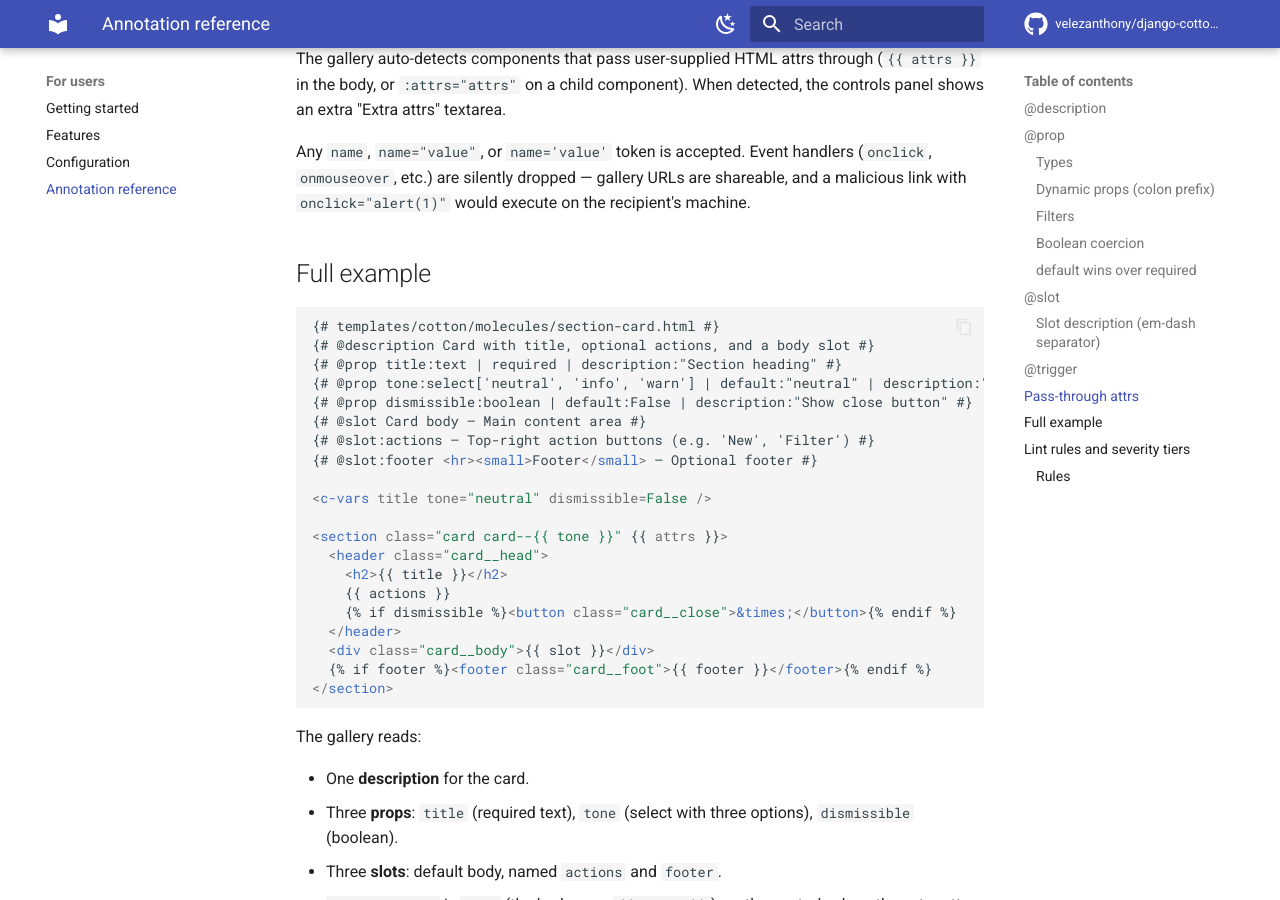
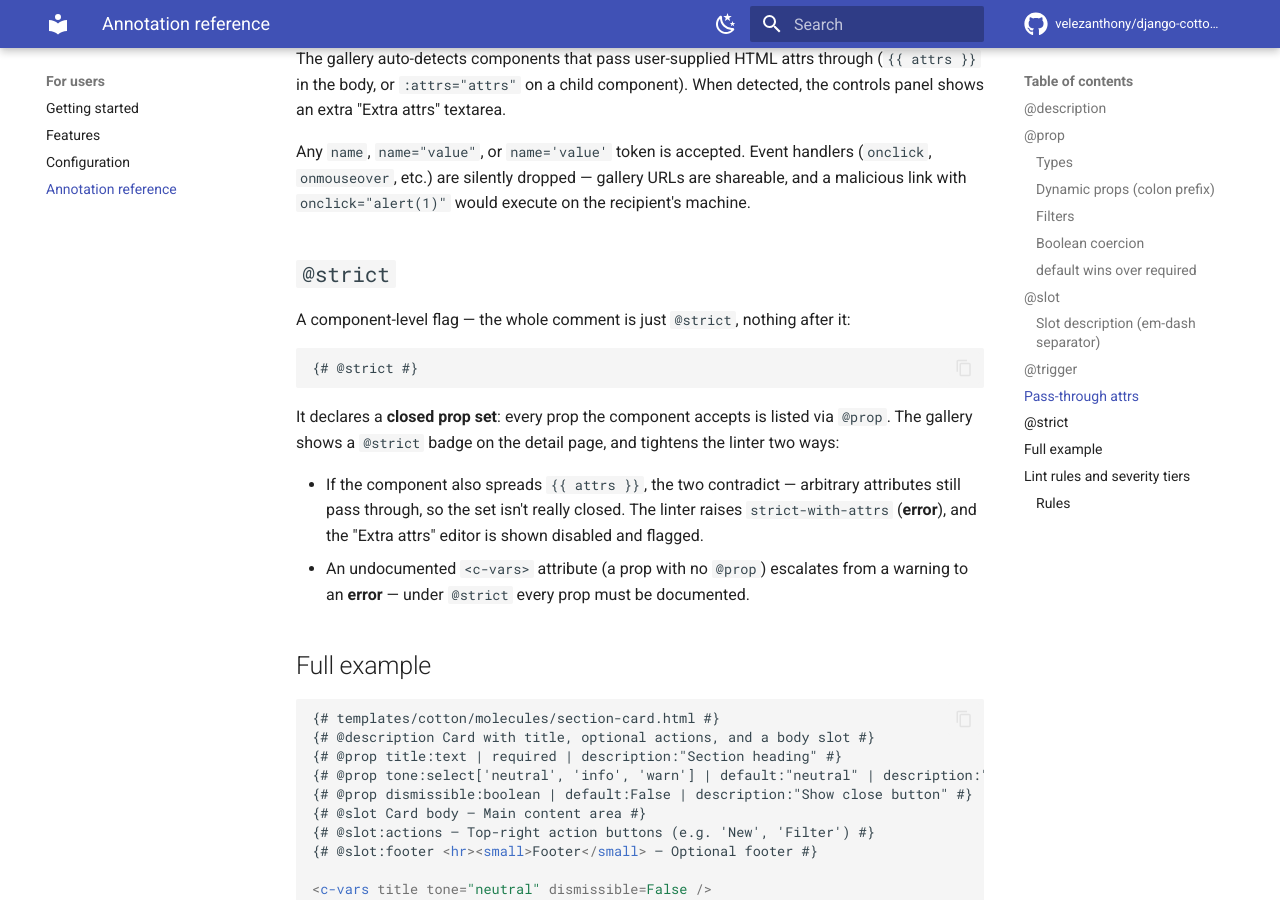
Before and after one commit to velezanthony/django-cotton-gallery, an MkDocs documentation site: the page built from docs/users/annotations.md, in a window 1280 px wide and 900 px high, scrolled down 2854 px. Built offline with MkDocs 1.6.1 and Material for MkDocs 9.7.7, drawn with Linux system fonts in a browser that asks for light colours; comment, search, counter and statistics services are not loaded; some of the changed text lies outside the part shown.

Commit message:
feat(annotations): support @strict — closed prop set
Parse the {# @strict #} flag into ParsedComponent.strict, surfaced three ways:
- a badge on the component detail page;
- a linter rule (strict-with-attrs, warning) when a @strict component also
  spreads {{ attrs }} — the two contradict;
- a `strict` filter in the Ctrl+K quick switcher (via _props-index.json), with
  a hint chip and placeholder entry.

Reaches parity with the django-cotton-props VS Code extension.

````diff
--- a/docs/users/annotations.md
+++ b/docs/users/annotations.md
@@ -105,6 +105,19 @@
 
 Any `name`, `name="value"`, or `name='value'` token is accepted. Event handlers (`onclick`, `onmouseover`, etc.) are silently dropped — gallery URLs are shareable, and a malicious link with `onclick="alert(1)"` would execute on the recipient's machine.
 
+## `@strict`
+
+A component-level flag — the whole comment is just `@strict`, nothing after it:
+
+```html
+{# @strict #}
+```
+
+It declares a **closed prop set**: every prop the component accepts is listed via `@prop`. The gallery shows a `@strict` badge on the detail page, and tightens the linter two ways:
+
+- If the component also spreads `{{ attrs }}`, the two contradict — arbitrary attributes still pass through, so the set isn't really closed. The linter raises `strict-with-attrs` (**error**), and the "Extra attrs" editor is shown disabled and flagged.
+- An undocumented `<c-vars>` attribute (a prop with no `@prop`) escalates from a warning to an **error** — under `@strict` every prop must be documented.
+
 ## Full example
 
 ```html
@@ -157,7 +170,8 @@
 | `required-with-default` | error | `\| required` and `\| default:` coexist (contradictory). |
 | `enum-default-out-of-range` | error | Default not in `select['…']` options. |
 | `type-default-mismatch` | error | Default value doesn't match the declared type (e.g. `number` with `"abc"`). |
+| `strict-with-attrs` | error | Component is `@strict` (closed prop set) but also spreads `{{ attrs }}` — contradictory. |
 | `missing-cvars` | warning | Component has `@prop` but no `<c-vars>` tag. |
-| `missing-annotation` | warning | `<c-vars>` declares a prop with no `@prop` documenting it. |
+| `missing-annotation` | warning (error under `@strict`) | `<c-vars>` declares a prop with no `@prop` documenting it. |
 | `missing-description` | warning | `@prop` without `\| description:` filter. |
 | `undeclared-template-var` | hint | `{{ x }}` referenced but not in `<c-vars>`. Heuristic — context-processor variables and `{% with %}` locals legitimately trip this. |
--- a/src/django_cotton_gallery/static/django_cotton_gallery/js/power-tools.js
+++ b/src/django_cotton_gallery/static/django_cotton_gallery/js/power-tools.js
@@ -131,6 +131,7 @@
     else if (lower === 'has-named-slots') filters.push({ kind: 'has-named-slots' });
     else if (lower === 'has-default-slot') filters.push({ kind: 'has-default-slot' });
     else if (lower === 'deprecated') filters.push({ kind: 'deprecated' });
+    else if (lower === 'strict') filters.push({ kind: 'strict' });
     else if (lower.startsWith('prop:')) {
       const rest = tok.slice(5);
       // Empty value (just `prop:`) routes into the partial-name path so
@@ -161,6 +162,7 @@
   if (filter.kind === 'has-named-slots') return !!propsData.has_named_slots;
   if (filter.kind === 'has-default-slot') return !!propsData.has_default_slot;
   if (filter.kind === 'deprecated') return !!propsData.deprecated;
+  if (filter.kind === 'strict') return !!propsData.strict;
   if (filter.kind === 'slot') {
     return (propsData.slots || []).some((s) => (s || '').toLowerCase().includes(filter.name));
   }
@@ -337,6 +339,7 @@
       if (f.kind === 'has-named-slots') return 'with at least one named slot';
       if (f.kind === 'has-default-slot') return 'with a default slot';
       if (f.kind === 'deprecated') return 'with deprecated props';
+      if (f.kind === 'strict') return 'that are @strict';
       return '';
     }).filter(Boolean);
     return 'Components ' + parts.join(' · ');
--- a/src/django_cotton_gallery/templates/django_cotton_gallery/base.html
+++ b/src/django_cotton_gallery/templates/django_cotton_gallery/base.html
@@ -442,7 +442,7 @@
   <div class="cg-switcher__panel">
     <div class="cg-switcher__input-wrap">
       <svg class="cg-switcher__input-icon" viewBox="0 0 24 24" fill="none" stroke="currentColor" stroke-width="1.75" stroke-linecap="round" stroke-linejoin="round" aria-hidden="true"><path d="m21 21-5.197-5.197m0 0A7.5 7.5 0 1 0 5.196 5.196a7.5 7.5 0 0 0 10.607 10.607Z"/></svg>
-      <input type="text" id="cg-switcher-search" name="cg-switcher-search" class="cg-switcher__input" data-cg-switcher-input placeholder="{% trans 'Jump to a component… try prop:size, slot:actions, accepts-attrs, has-slots, deprecated' %}" aria-label="{% trans 'Search components' %}" autocomplete="off" spellcheck="false">
+      <input type="text" id="cg-switcher-search" name="cg-switcher-search" class="cg-switcher__input" data-cg-switcher-input placeholder="{% trans 'Jump to a component… try prop:size, slot:actions, accepts-attrs, has-slots, deprecated, strict' %}" aria-label="{% trans 'Search components' %}" autocomplete="off" spellcheck="false">
       <kbd class="cg-switcher__kbd" aria-hidden="true">Esc</kbd>
     </div>
     <ul class="cg-switcher__list" data-cg-switcher-list role="listbox" aria-label="{% trans 'Components' %}"></ul>
@@ -463,6 +463,7 @@
       <button type="button" class="cg-switcher__hint" data-cg-hint-insert="has-named-slots ">has-named-slots</button>
       <button type="button" class="cg-switcher__hint" data-cg-hint-insert="has-default-slot ">has-default-slot</button>
       <button type="button" class="cg-switcher__hint" data-cg-hint-insert="deprecated ">deprecated</button>
+      <button type="button" class="cg-switcher__hint" data-cg-hint-insert="strict ">strict</button>
     </div>
   </div>
 </div>
````
Also changed, not shown: src/django_cotton_gallery/static/django_cotton_gallery/css/preview.css (+39 -0 lines), src/django_cotton_gallery/templates/django_cotton_gallery/detail.html (+18 -1 lines), src/django_cotton_gallery/templates/django_cotton_gallery/docs.html (+7 -0 lines), 8 other files.
